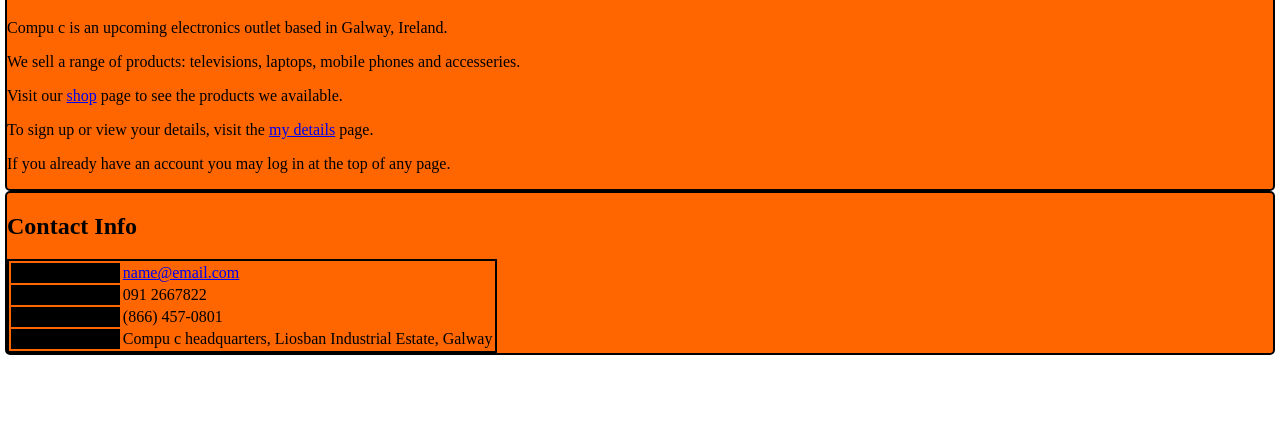
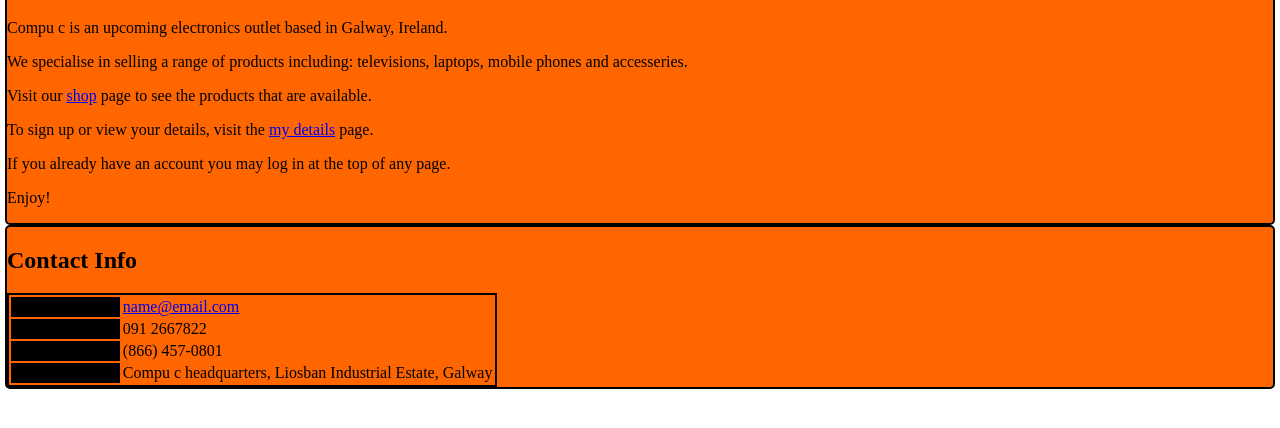
Before and after one commit to Ronan-H/WebDev-Assignment-Group-13-2017, a plain HTML site: page site/index.html in a window 1280 px wide. Shown: the part 236-664 px from the top of the page. Drawn offline with Linux system fonts and the light colour scheme.

Commit message:
fixed grammar mistakes

```diff
--- a/site/index.html
+++ b/site/index.html
@@ -23,10 +23,11 @@
 		<div id="welcomeSegmentDiv" class="segmentDiv">
 			<h1>Welcome to Compu c!</h1>
 			<p>Compu c is an upcoming electronics outlet based in Galway, Ireland.</p>
-			<p>We sell a range of products: televisions, laptops, mobile phones and accesseries.</p>
-			<p>Visit our <a href="pages/shop.html">shop</a> page to see the products we available.</p>
+			<p>We specialise in selling a range of products including: televisions, laptops, mobile phones and accesseries.</p>
+			<p>Visit our <a href="pages/shop.html">shop</a> page to see the products that are available.</p>
 			<p>To sign up or view your details, visit the <a href="pages/myDetails.html">my details</a> page.</p>
 			<p>If you already have an account you may log in at the top of any page.</p>
+			<p> Enjoy! </p>
 		</div>
 
 		<div id="contactInfoDiv" class="segmentDiv">
```
